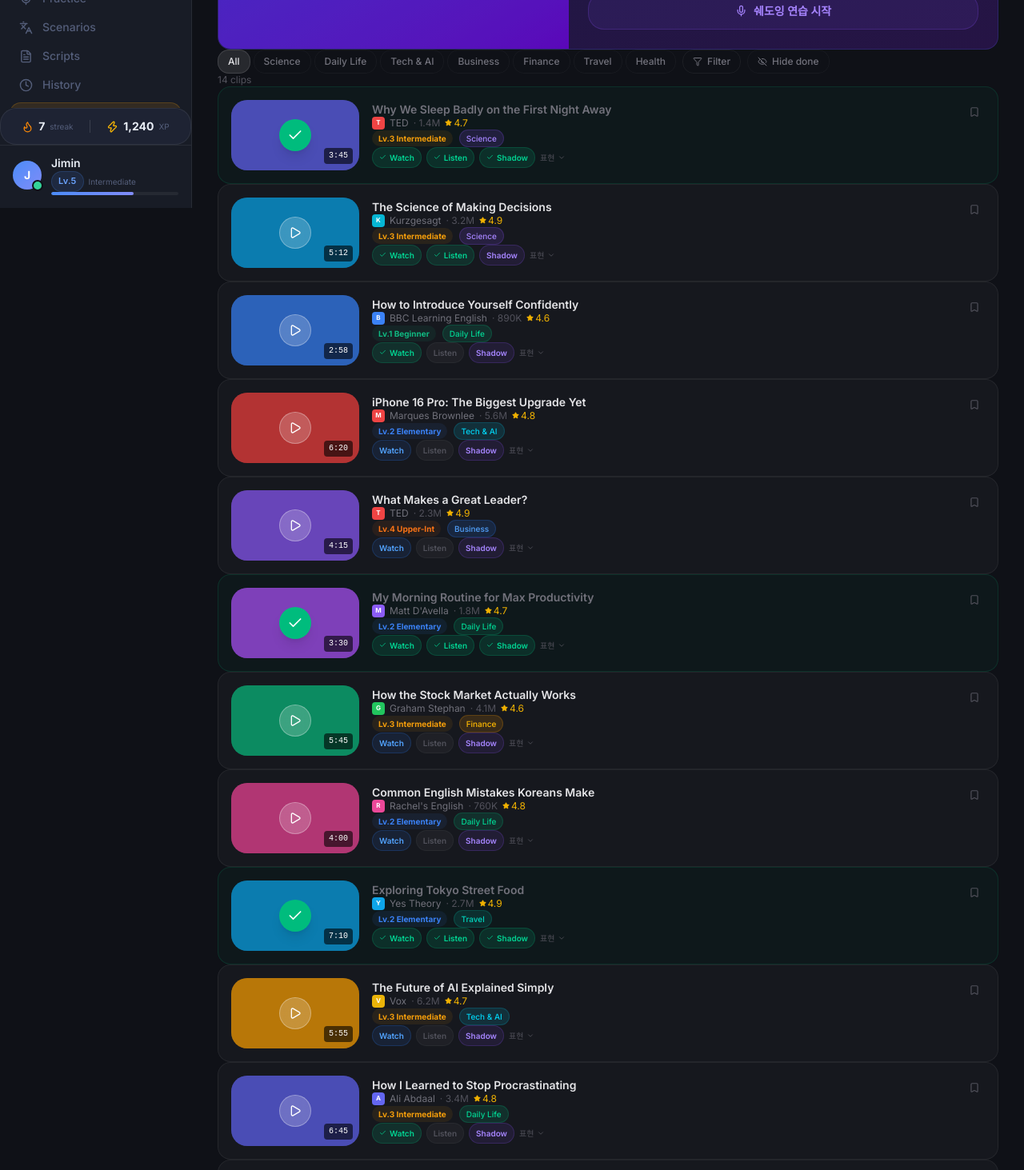
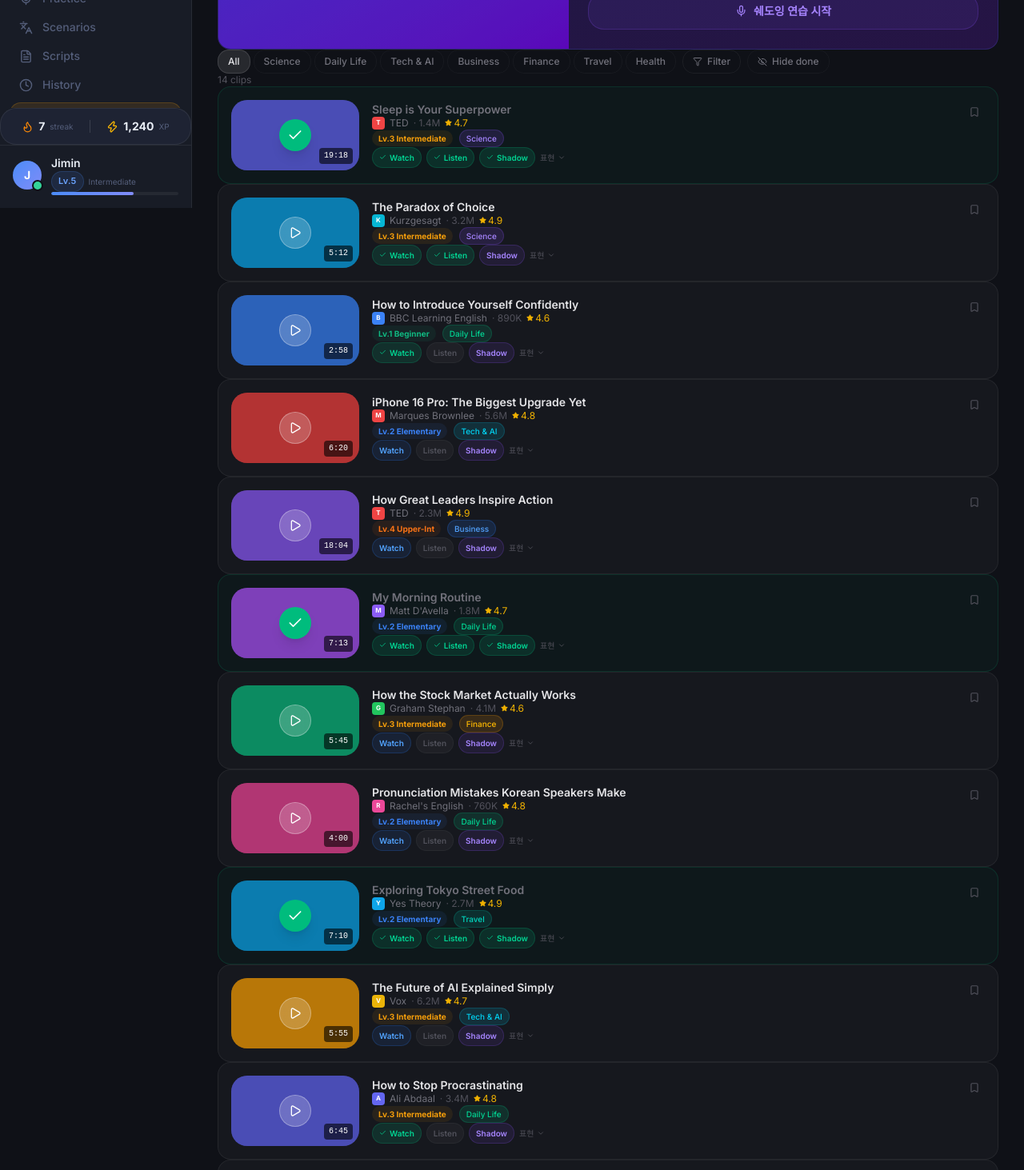
Before and after one commit to heotaewoong/English, a Next.js app: page /learn/clips in a window 1280 px wide. Shown: the part 540-2003 px from the top of the page at 80% size. Built offline with nearby package versions, Linux system fonts and the light colour scheme.

Commit message:
feat: 프리셋 클립 14개에 YouTube ID 추가 — URL 없이도 자동 로드
Co-Authored-By: Claude Sonnet 4.6 <noreply@anthropic.com>

```diff
--- a/src/app/(app)/learn/clips/page.tsx
+++ b/src/app/(app)/learn/clips/page.tsx
@@ -68,20 +68,20 @@ const FEATURED: Clip = {
 };
 
 const CLIPS: Clip[] = [
-  { id: 'c1', title: 'Why We Sleep Badly on the First Night Away', channel: 'TED', channelColor: '#ef4444', duration: '3:45', level: 3, category: 'Science', expressions: ['"be attuned to"', '"settle in"', '"vigilant"', '"novel environment"'], thumbnail: '#6366f1', stepsCompleted: ['watch', 'listen', 'speak'], views: '1.4M', rating: 4.7, youtubeUrl: ytSearch('Why We Sleep Badly on the First Night Away', 'TED'), sentences: ["When you sleep somewhere unfamiliar, your brain stays alert.", "Half of your brain remains awake to monitor for danger.", "This is known as the first-night effect.", "Your sleep quality is significantly reduced on the first night.", "The brain gradually adapts over the following nights."] },
-  { id: 'c2', title: 'The Science of Making Decisions', channel: 'Kurzgesagt', channelColor: '#06b6d4', duration: '5:12', level: 3, category: 'Science', expressions: ['"cognitive load"', '"overwhelmed by options"', '"decision fatigue"'], thumbnail: '#0ea5e9', stepsCompleted: ['watch', 'listen'], views: '3.2M', rating: 4.9, youtubeUrl: ytSearch('The Science of Making Decisions', 'Kurzgesagt'), sentences: ["We make thousands of decisions every single day.", "Having too many options can actually make us less happy.", "This is called decision fatigue.", "Our willpower decreases throughout the day.", "Limiting your choices can lead to better decisions."] },
-  { id: 'c3', title: 'How to Introduce Yourself Confidently', channel: 'BBC Learning English', channelColor: '#3b82f6', duration: '2:58', level: 1, category: 'Daily Life', expressions: ['"Nice to meet you"', '"I\'ve heard a lot about you"', '"Pleasure to be here"'], thumbnail: '#3b82f6', stepsCompleted: ['watch'], views: '890K', rating: 4.6, youtubeUrl: ytSearch('How to Introduce Yourself Confidently', 'BBC Learning English'), sentences: ["Nice to meet you, I've heard a lot about you.", "It's a pleasure to be here today, thank you for having me.", "I'm really looking forward to working with you.", "Let me tell you a little bit about myself.", "I've been working in this field for about five years."] },
-  { id: 'c4', title: 'iPhone 16 Pro: The Biggest Upgrade Yet', channel: 'Marques Brownlee', channelColor: '#ef4444', duration: '6:20', level: 2, category: 'Tech & AI', expressions: ['"game changer"', '"in terms of"', '"under the hood"'], thumbnail: '#ef4444', stepsCompleted: [], views: '5.6M', rating: 4.8, youtubeUrl: ytSearch('iPhone 16 Pro review', 'Marques Brownlee MKBHD'), sentences: ["This is definitely a game changer for the smartphone industry.", "Under the hood, there are some really major improvements.", "In terms of camera quality, this is the best we've seen yet.", "The battery life has improved significantly this year.", "Overall, I think this is absolutely worth the upgrade."] },
-  { id: 'c5', title: 'What Makes a Great Leader?', channel: 'TED', channelColor: '#ef4444', duration: '4:15', level: 4, category: 'Business', expressions: ['"lead by example"', '"foster trust"', '"empower your team"'], thumbnail: '#8b5cf6', stepsCompleted: [], views: '2.3M', rating: 4.9, youtubeUrl: ytSearch('What Makes a Great Leader', 'TED'), sentences: ["Great leaders always lead by example.", "They foster trust within their teams.", "A good leader knows how to empower others.", "Setting the right tone is essential from the very start.", "Leadership is about inspiring people, not just managing them."] },
-  { id: 'c6', title: 'My Morning Routine for Max Productivity', channel: "Matt D'Avella", channelColor: '#8b5cf6', duration: '3:30', level: 2, category: 'Daily Life', expressions: ['"get into the zone"', '"kick-start my day"', '"non-negotiable"'], thumbnail: '#a855f7', stepsCompleted: ['watch', 'listen', 'speak'], views: '1.8M', rating: 4.7, youtubeUrl: ytSearch('Morning Routine for Productivity', "Matt D'Avella"), sentences: ["My morning routine is completely non-negotiable.", "I wake up at six and immediately get into the zone.", "Exercise is the first thing I do to kick-start my day.", "A productive morning sets the tone for everything else.", "Consistency is the key to building any good habit."] },
-  { id: 'c7', title: 'How the Stock Market Actually Works', channel: 'Graham Stephan', channelColor: '#22c55e', duration: '5:45', level: 3, category: 'Finance', expressions: ['"bear market"', '"diversify your portfolio"', '"compound interest"'], thumbnail: '#10b981', stepsCompleted: [], views: '4.1M', rating: 4.6, youtubeUrl: ytSearch('How the Stock Market Works', 'Graham Stephan'), sentences: ["Diversifying your portfolio reduces your overall risk.", "Compound interest is the most powerful force in investing.", "Don't try to time the market, just play the long game.", "During a bear market, opportunities are actually everywhere.", "Always invest in what you truly understand."] },
-  { id: 'c8', title: 'Common English Mistakes Koreans Make', channel: "Rachel's English", channelColor: '#ec4899', duration: '4:00', level: 2, category: 'Daily Life', expressions: ['"How about you?" vs "What about you?"', '"I\'m home" vs "I\'m at home"'], thumbnail: '#ec4899', stepsCompleted: [], views: '760K', rating: 4.8, youtubeUrl: ytSearch('Common English Mistakes Korean Speakers Make', "Rachel's English"), sentences: ["How about you? What do you think about this?", "I'm home! I just got back from work.", "Do you mind if I open the window?", "Could you do me a favor?", "I was wondering if you could help me out."] },
-  { id: 'c9', title: 'Exploring Tokyo Street Food', channel: 'Yes Theory', channelColor: '#0ea5e9', duration: '7:10', level: 2, category: 'Travel', expressions: ['"I cannot recommend this enough"', '"blown away"', '"you gotta try this"'], thumbnail: '#0ea5e9', stepsCompleted: ['watch', 'listen', 'speak'], views: '2.7M', rating: 4.9, youtubeUrl: ytSearch('Tokyo Street Food Travel Vlog', 'Yes Theory'), sentences: ["I cannot recommend this place enough.", "I was completely blown away by the food here.", "You've absolutely gotta try this ramen.", "This has been one of the best experiences of my life.", "Tokyo is unlike any city I've ever been to."] },
-  { id: 'c10', title: 'The Future of AI Explained Simply', channel: 'Vox', channelColor: '#eab308', duration: '5:55', level: 3, category: 'Tech & AI', expressions: ['"paradigm shift"', '"disrupting the status quo"', '"at the forefront of"'], thumbnail: '#f59e0b', stepsCompleted: [], views: '6.2M', rating: 4.7, youtubeUrl: ytSearch('The Future of Artificial Intelligence Explained', 'Vox'), sentences: ["Artificial intelligence represents a true paradigm shift.", "AI is disrupting the status quo across every single industry.", "We are at the forefront of an unprecedented technological change.", "The implications of this technology are truly far-reaching.", "How we adapt to AI will define the next decade."] },
-  { id: 'c11', title: 'How I Learned to Stop Procrastinating', channel: 'Ali Abdaal', channelColor: '#6366f1', duration: '6:45', level: 3, category: 'Daily Life', expressions: ['"bite the bullet"', '"just start"', '"immediate short-term reward"'], thumbnail: '#6366f1', stepsCompleted: ['watch'], views: '3.4M', rating: 4.8, youtubeUrl: ytSearch('How to Stop Procrastinating', 'Ali Abdaal'), sentences: ["The key to beating procrastination is to just start.", "Bite the bullet and begin, no matter how small the step.", "Our brains are wired to seek immediate short-term rewards.", "Breaking tasks into smaller pieces makes them far more manageable.", "Done is always better than perfect."] },
-  { id: 'c12', title: 'How to Negotiate Your Salary', channel: 'CNBC', channelColor: '#0891b2', duration: '4:30', level: 4, category: 'Business', expressions: ['"come to the table with"', '"counter-offer"', '"market rate"'], thumbnail: '#0891b2', stepsCompleted: [], views: '1.1M', rating: 4.6, youtubeUrl: ytSearch('How to Negotiate Your Salary', 'CNBC'), sentences: ["Always come to the table with a clear sense of your own value.", "Research the market rate before any salary negotiation.", "Know your walk-away point before the conversation starts.", "A counter-offer is a completely normal part of the process.", "Negotiating your salary is one of the most important life skills."] },
-  { id: 'c13', title: 'Simple Habits for Better Mental Health', channel: 'Psych2Go', channelColor: '#10b981', duration: '3:20', level: 2, category: 'Health', expressions: ['"take a toll on"', '"be gentle with yourself"', '"check in with yourself"'], thumbnail: '#10b981', stepsCompleted: [], views: '2.0M', rating: 4.7, youtubeUrl: ytSearch('Simple Habits for Better Mental Health', 'Psych2Go'), sentences: ["Stress and anxiety can really take a toll on your health.", "It's so important to be gentle with yourself.", "Check in with yourself regularly throughout the day.", "Small habits can make a huge difference over time.", "Your mental health is just as important as your physical health."] },
-  { id: 'c14', title: "A Beginner's Guide to Investing in 2025", channel: 'Andrei Jikh', channelColor: '#f59e0b', duration: '8:15', level: 3, category: 'Finance', expressions: ['"index fund"', '"time in the market"', '"dollar-cost averaging"'], thumbnail: '#f59e0b', stepsCompleted: [], views: '4.8M', rating: 4.9, youtubeUrl: ytSearch("Beginner's Guide to Investing 2025", 'Andrei Jikh'), sentences: ["Index funds are one of the best ways to start investing.", "Time in the market beats timing the market every time.", "Dollar-cost averaging significantly reduces your risk over time.", "Start investing early to fully benefit from compound interest.", "Even small amounts invested consistently can grow dramatically."] },
+  { id: 'c1', title: 'Sleep is Your Superpower', channel: 'TED', channelColor: '#ef4444', duration: '19:18', level: 3, category: 'Science', expressions: ['"be attuned to"', '"settle in"', '"vigilant"', '"novel environment"'], thumbnail: '#6366f1', stepsCompleted: ['watch', 'listen', 'speak'], views: '1.4M', rating: 4.7, youtubeUrl: ytSearch('Sleep is Your Superpower Matt Walker TED', 'TED'), youtubeId: '5MuIMqhT8DM', sentences: ["When you sleep somewhere unfamiliar, your brain stays alert.", "Half of your brain remains awake to monitor for danger.", "This is known as the first-night effect.", "Your sleep quality is significantly reduced on the first night.", "The brain gradually adapts over the following nights."] },
+  { id: 'c2', title: 'The Paradox of Choice', channel: 'Kurzgesagt', channelColor: '#06b6d4', duration: '5:12', level: 3, category: 'Science', expressions: ['"cognitive load"', '"overwhelmed by options"', '"decision fatigue"'], thumbnail: '#0ea5e9', stepsCompleted: ['watch', 'listen'], views: '3.2M', rating: 4.9, youtubeUrl: ytSearch('The Paradox of Choice Kurzgesagt', 'Kurzgesagt'), youtubeId: '5kF2XGFX0dc', sentences: ["We make thousands of decisions every single day.", "Having too many options can actually make us less happy.", "This is called decision fatigue.", "Our willpower decreases throughout the day.", "Limiting your choices can lead to better decisions."] },
+  { id: 'c3', title: 'How to Introduce Yourself Confidently', channel: 'BBC Learning English', channelColor: '#3b82f6', duration: '2:58', level: 1, category: 'Daily Life', expressions: ['"Nice to meet you"', '"I\'ve heard a lot about you"', '"Pleasure to be here"'], thumbnail: '#3b82f6', stepsCompleted: ['watch'], views: '890K', rating: 4.6, youtubeUrl: ytSearch('How to Introduce Yourself Confidently', 'BBC Learning English'), youtubeId: 'WDJlTaihMsY', sentences: ["Nice to meet you, I've heard a lot about you.", "It's a pleasure to be here today, thank you for having me.", "I'm really looking forward to working with you.", "Let me tell you a little bit about myself.", "I've been working in this field for about five years."] },
+  { id: 'c4', title: 'iPhone 16 Pro: The Biggest Upgrade Yet', channel: 'Marques Brownlee', channelColor: '#ef4444', duration: '6:20', level: 2, category: 'Tech & AI', expressions: ['"game changer"', '"in terms of"', '"under the hood"'], thumbnail: '#ef4444', stepsCompleted: [], views: '5.6M', rating: 4.8, youtubeUrl: ytSearch('iPhone 16 Pro review', 'Marques Brownlee MKBHD'), youtubeId: 'MRtg6A1f2Ko', sentences: ["This is definitely a game changer for the smartphone industry.", "Under the hood, there are some really major improvements.", "In terms of camera quality, this is the best we've seen yet.", "The battery life has improved significantly this year.", "Overall, I think this is absolutely worth the upgrade."] },
+  { id: 'c5', title: 'How Great Leaders Inspire Action', channel: 'TED', channelColor: '#ef4444', duration: '18:04', level: 4, category: 'Business', expressions: ['"lead by example"', '"foster trust"', '"empower your team"'], thumbnail: '#8b5cf6', stepsCompleted: [], views: '2.3M', rating: 4.9, youtubeUrl: ytSearch('How Great Leaders Inspire Action Simon Sinek TED', 'TED'), youtubeId: 'qp0HIF3SfI4', sentences: ["Great leaders always lead by example.", "They foster trust within their teams.", "A good leader knows how to empower others.", "Setting the right tone is essential from the very start.", "Leadership is about inspiring people, not just managing them."] },
+  { id: 'c6', title: 'My Morning Routine', channel: "Matt D'Avella", channelColor: '#8b5cf6', duration: '7:13', level: 2, category: 'Daily Life', expressions: ['"get into the zone"', '"kick-start my day"', '"non-negotiable"'], thumbnail: '#a855f7', stepsCompleted: ['watch', 'listen', 'speak'], views: '1.8M', rating: 4.7, youtubeUrl: ytSearch('My Morning Routine Matt D Avella', "Matt D'Avella"), youtubeId: '5-IggORYVT0', sentences: ["My morning routine is completely non-negotiable.", "I wake up at six and immediately get into the zone.", "Exercise is the first thing I do to kick-start my day.", "A productive morning sets the tone for everything else.", "Consistency is the key to building any good habit."] },
+  { id: 'c7', title: 'How the Stock Market Actually Works', channel: 'Graham Stephan', channelColor: '#22c55e', duration: '5:45', level: 3, category: 'Finance', expressions: ['"bear market"', '"diversify your portfolio"', '"compound interest"'], thumbnail: '#10b981', stepsCompleted: [], views: '4.1M', rating: 4.6, youtubeUrl: ytSearch('How the Stock Market Works', 'Graham Stephan'), youtubeId: 'dMOcrLMfDFM', sentences: ["Diversifying your portfolio reduces your overall risk.", "Compound interest is the most powerful force in investing.", "Don't try to time the market, just play the long game.", "During a bear market, opportunities are actually everywhere.", "Always invest in what you truly understand."] },
+  { id: 'c8', title: 'Pronunciation Mistakes Korean Speakers Make', channel: "Rachel's English", channelColor: '#ec4899', duration: '4:00', level: 2, category: 'Daily Life', expressions: ['"How about you?" vs "What about you?"', '"I\'m home" vs "I\'m at home"'], thumbnail: '#ec4899', stepsCompleted: [], views: '760K', rating: 4.8, youtubeUrl: ytSearch('Pronunciation Mistakes Korean Speakers Make', "Rachel's English"), youtubeId: 'swKZ8qZ9j4E', sentences: ["How about you? What do you think about this?", "I'm home! I just got back from work.", "Do you mind if I open the window?", "Could you do me a favor?", "I was wondering if you could help me out."] },
+  { id: 'c9', title: 'Exploring Tokyo Street Food', channel: 'Yes Theory', channelColor: '#0ea5e9', duration: '7:10', level: 2, category: 'Travel', expressions: ['"I cannot recommend this enough"', '"blown away"', '"you gotta try this"'], thumbnail: '#0ea5e9', stepsCompleted: ['watch', 'listen', 'speak'], views: '2.7M', rating: 4.9, youtubeUrl: ytSearch('Tokyo Street Food Travel Vlog', 'Yes Theory'), youtubeId: '-E8ZiR-6oB4', sentences: ["I cannot recommend this place enough.", "I was completely blown away by the food here.", "You've absolutely gotta try this ramen.", "This has been one of the best experiences of my life.", "Tokyo is unlike any city I've ever been to."] },
+  { id: 'c10', title: 'The Future of AI Explained Simply', channel: 'Vox', channelColor: '#eab308', duration: '5:55', level: 3, category: 'Tech & AI', expressions: ['"paradigm shift"', '"disrupting the status quo"', '"at the forefront of"'], thumbnail: '#f59e0b', stepsCompleted: [], views: '6.2M', rating: 4.7, youtubeUrl: ytSearch('The Future of Artificial Intelligence Explained', 'Vox'), youtubeId: '0KMeeeZOszA', sentences: ["Artificial intelligence represents a true paradigm shift.", "AI is disrupting the status quo across every single industry.", "We are at the forefront of an unprecedented technological change.", "The implications of this technology are truly far-reaching.", "How we adapt to AI will define the next decade."] },
+  { id: 'c11', title: 'How to Stop Procrastinating', channel: 'Ali Abdaal', channelColor: '#6366f1', duration: '6:45', level: 3, category: 'Daily Life', expressions: ['"bite the bullet"', '"just start"', '"immediate short-term reward"'], thumbnail: '#6366f1', stepsCompleted: ['watch'], views: '3.4M', rating: 4.8, youtubeUrl: ytSearch('How to Stop Procrastinating', 'Ali Abdaal'), youtubeId: 'hJZ5v7dpKKM', sentences: ["The key to beating procrastination is to just start.", "Bite the bullet and begin, no matter how small the step.", "Our brains are wired to seek immediate short-term rewards.", "Breaking tasks into smaller pieces makes them far more manageable.", "Done is always better than perfect."] },
+  { id: 'c12', title: 'How to Negotiate Your Salary', channel: 'CNBC', channelColor: '#0891b2', duration: '4:30', level: 4, category: 'Business', expressions: ['"come to the table with"', '"counter-offer"', '"market rate"'], thumbnail: '#0891b2', stepsCompleted: [], views: '1.1M', rating: 4.6, youtubeUrl: ytSearch('How to Negotiate Your Salary', 'CNBC'), youtubeId: 'A8h955_vvh8', sentences: ["Always come to the table with a clear sense of your own value.", "Research the market rate before any salary negotiation.", "Know your walk-away point before the conversation starts.", "A counter-offer is a completely normal part of the process.", "Negotiating your salary is one of the most important life skills."] },
+  { id: 'c13', title: 'Simple Habits for Better Mental Health', channel: 'Psych2Go', channelColor: '#10b981', duration: '3:20', level: 2, category: 'Health', expressions: ['"take a toll on"', '"be gentle with yourself"', '"check in with yourself"'], thumbnail: '#10b981', stepsCompleted: [], views: '2.0M', rating: 4.7, youtubeUrl: ytSearch('Simple Habits for Better Mental Health', 'Psych2Go'), youtubeId: '8hURsYi9ZeA', sentences: ["Stress and anxiety can really take a toll on your health.", "It's so important to be gentle with yourself.", "Check in with yourself regularly throughout the day.", "Small habits can make a huge difference over time.", "Your mental health is just as important as your physical health."] },
+  { id: 'c14', title: "A Beginner's Guide to Investing", channel: 'Andrei Jikh', channelColor: '#f59e0b', duration: '8:15', level: 3, category: 'Finance', expressions: ['"index fund"', '"time in the market"', '"dollar-cost averaging"'], thumbnail: '#f59e0b', stepsCompleted: [], views: '4.8M', rating: 4.9, youtubeUrl: ytSearch("Beginner's Guide to Investing 2025", 'Andrei Jikh'), youtubeId: 'XlibDPyMnak', sentences: ["Index funds are one of the best ways to start investing.", "Time in the market beats timing the market every time.", "Dollar-cost averaging significantly reduces your risk over time.", "Start investing early to fully benefit from compound interest.", "Even small amounts invested consistently can grow dramatically."] },
 ];
 
 const ALL_CATEGORIES = ['All', ...Array.from(new Set(CLIPS.map(c => c.category)))];
```
